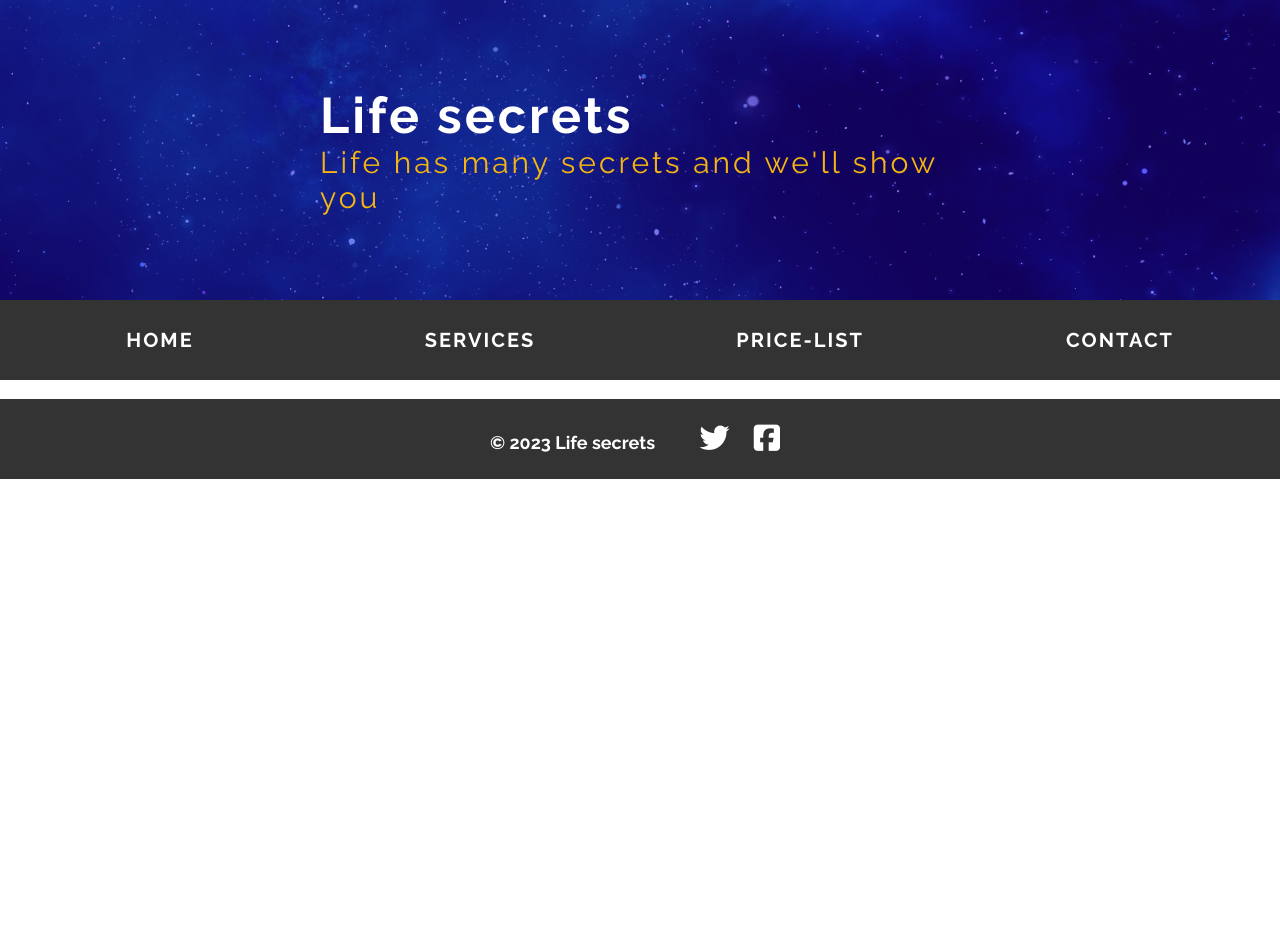
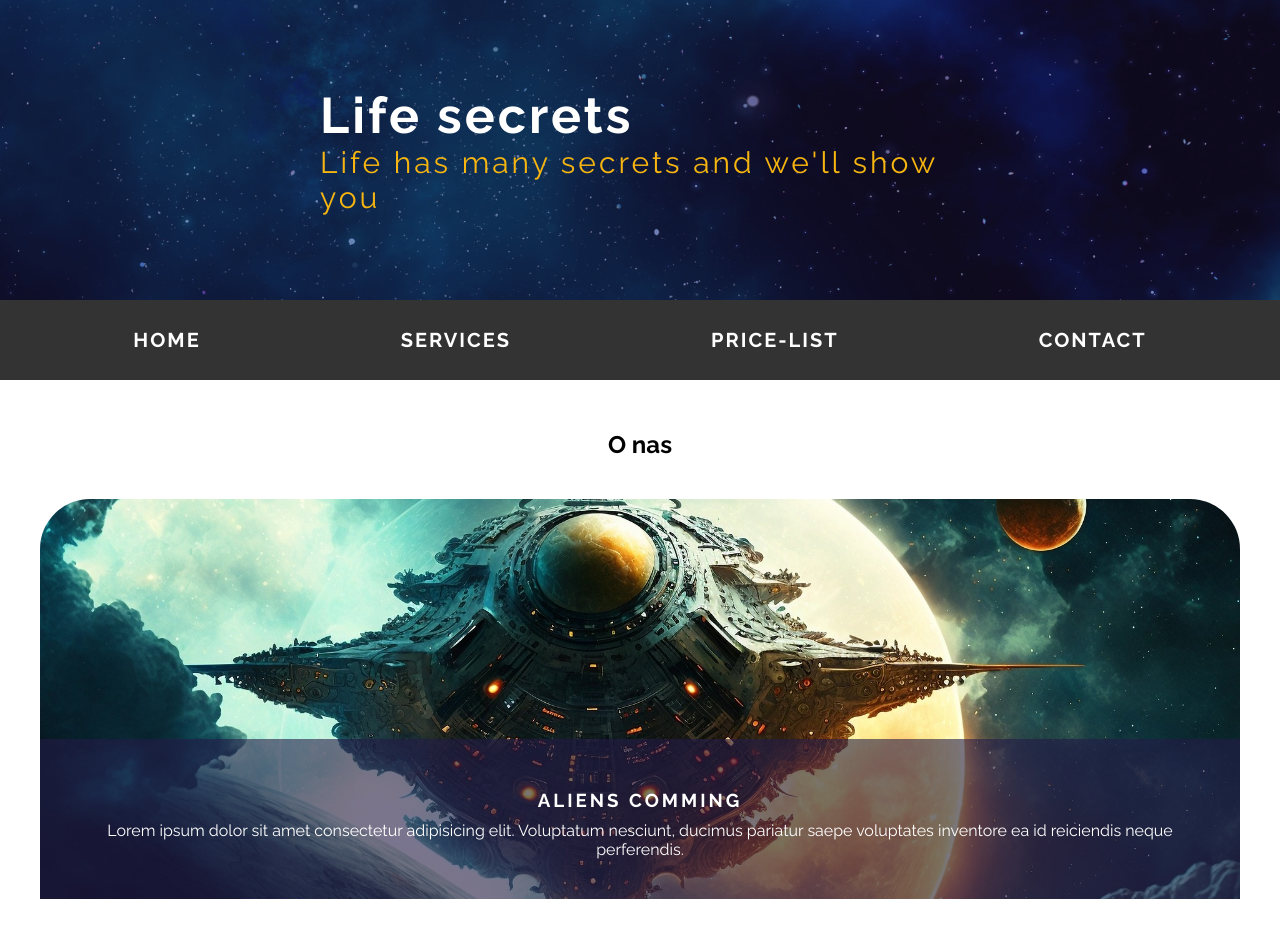
Before and after one commit to hadamalush/Exercise01-JUST-HTML-CSS, a plain HTML site: page index.html in a window 1280 px wide. Shown: the top 936 px of the page. Before the commit the page ends 800 px from the top, so only its background shows below. Drawn offline with Linux system fonts and the light colour scheme.

Commit message:
Add main

```diff
--- a/css/style.css
+++ b/css/style.css
@@ -30,7 +30,7 @@ body {
 	position: absolute;
 	width: 100%;
 	height: 100%;
-	background-color: rgba(43, 3, 221, 0.4);
+	background-color: rgba(35, 27, 72, 0.4);
 }
 
 .headerText h1 {
@@ -53,7 +53,7 @@ body {
 
 .navItem {
 	display: inline-block;
-	width: 25vw;
+	padding: 0 100px;
 	text-decoration: none;
 }
 .navItem a {
@@ -70,6 +70,66 @@ body {
 .navItem a:hover {
 	text-shadow: 0 0 15px rgb(100, 139, 255);
 	color: royalblue;
+}
+
+main {
+	margin: 50px auto;
+	width: 1200px;
+	text-align: center;
+}
+
+main h2 {
+	margin-bottom: 30px;
+}
+
+.aboutUsBox {
+	position: relative;
+	height: 400px;
+	margin: 40px 0;
+	background-image: url("../img/alien.jpg");
+	background-attachment: fixed;
+	background-size: cover;
+	background-position: center;
+	overflow: hidden;
+}
+
+.top {
+	background-image: url("../img/alien.jpg");
+	border-top-left-radius: 50px;
+	border-top-right-radius: 50px;
+}
+
+.middle {
+	background-image: url("../img/camp.jpg");
+}
+
+.bottom {
+	background-image: url("../img/strange_power.jpg");
+	border-bottom-left-radius: 50px;
+	border-bottom-right-radius: 50px;
+}
+
+.aboutUsText {
+	position: absolute;
+	bottom: 20px;
+	padding: 20px 40px;
+	text-align: center;
+	z-index: 2;
+	color: white;
+}
+
+.aboutUsText h3 {
+	margin-bottom: 10px;
+	text-transform: uppercase;
+	letter-spacing: 3px;
+}
+
+.aboutUsBg {
+	position: absolute;
+	bottom: 0;
+	width: 100%;
+	height: 40%;
+	background-color: rgba(35, 27, 72, 0.6);
 }
 
 footer {
--- a/index.html
+++ b/index.html
@@ -31,7 +31,37 @@
             <li class="navItem"><a href="#">Contact</a></li>
         </ul>
     </nav>
-    <main></main><br>
+    <main>
+        <h2>O nas</h2>
+        <div class="aboutUsBox top">
+            <div class="aboutUsBg">
+            </div>
+            <div class="aboutUsText ">
+                <h3>Aliens comming</h3>
+                <p>Lorem ipsum dolor sit amet consectetur adipisicing elit. Voluptatum nesciunt, ducimus pariatur saepe
+                    voluptates inventore ea id reiciendis neque perferendis.</p>
+            </div>
+        </div>
+        <div class="aboutUsBox middle">
+            <div class="aboutUsBg">
+            </div>
+            <div class="aboutUsText">
+                <h3>Nostradamus knew..</h3>
+                <p>Lorem ipsum dolor sit amet consectetur adipisicing elit. Voluptatum nesciunt, ducimus pariatur saepe
+                    voluptates inventore ea id reiciendis neque perferendis.</p>
+            </div>
+        </div>
+        <div class="aboutUsBox bottom">
+            <div class="aboutUsBg">
+            </div>
+            <div class="aboutUsText">
+                <h3>Aliens trading of people!</h3>
+                <p>Lorem ipsum dolor sit amet consectetur adipisicing elit. Voluptatum nesciunt, ducimus pariatur saepe
+                    voluptates inventore ea id reiciendis neque perferendis.</p>
+            </div>
+        </div>
+
+    </main><br>
     <footer>
         <p>&copy 2023 Life secrets
             <span class="iconBox">
```
Also changed, not shown: img/alien.jpg (added), img/camp.jpg (added), img/strange_power.jpg (added).
